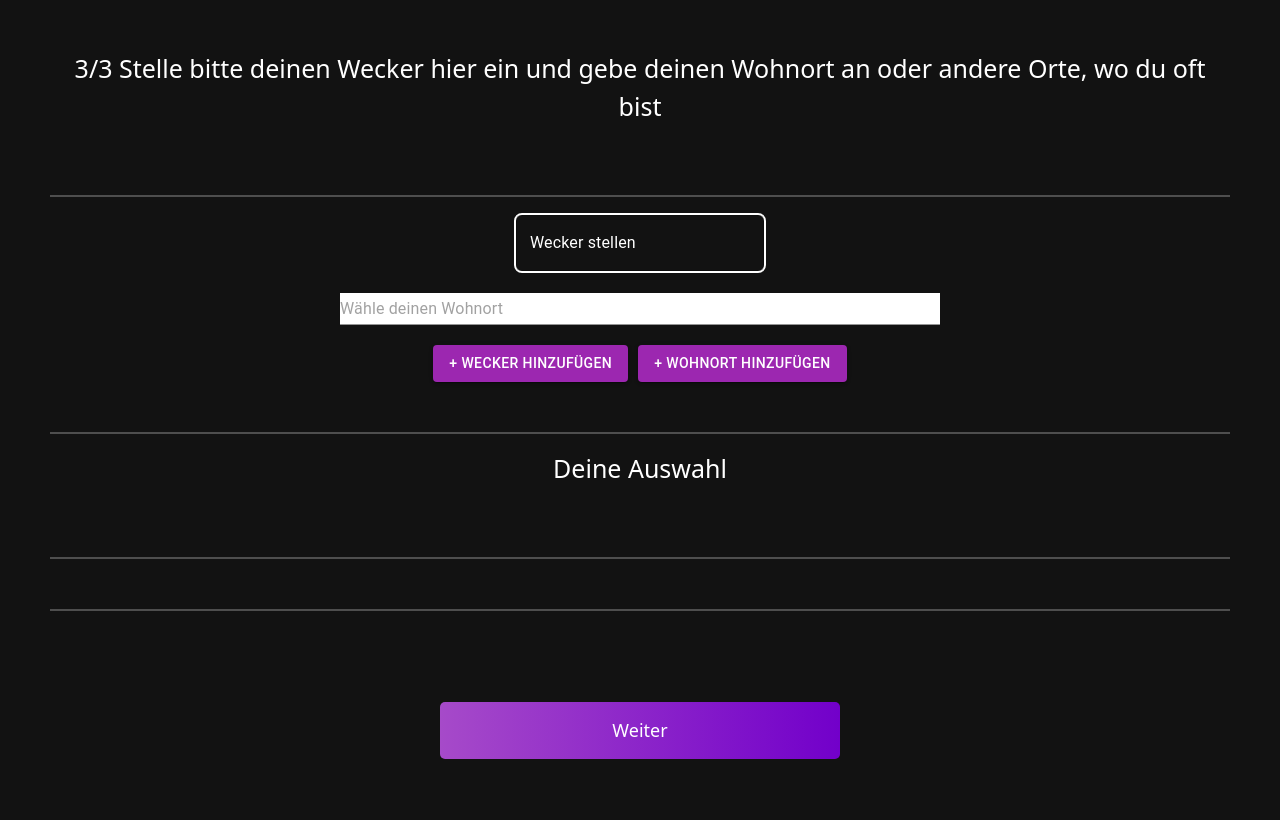
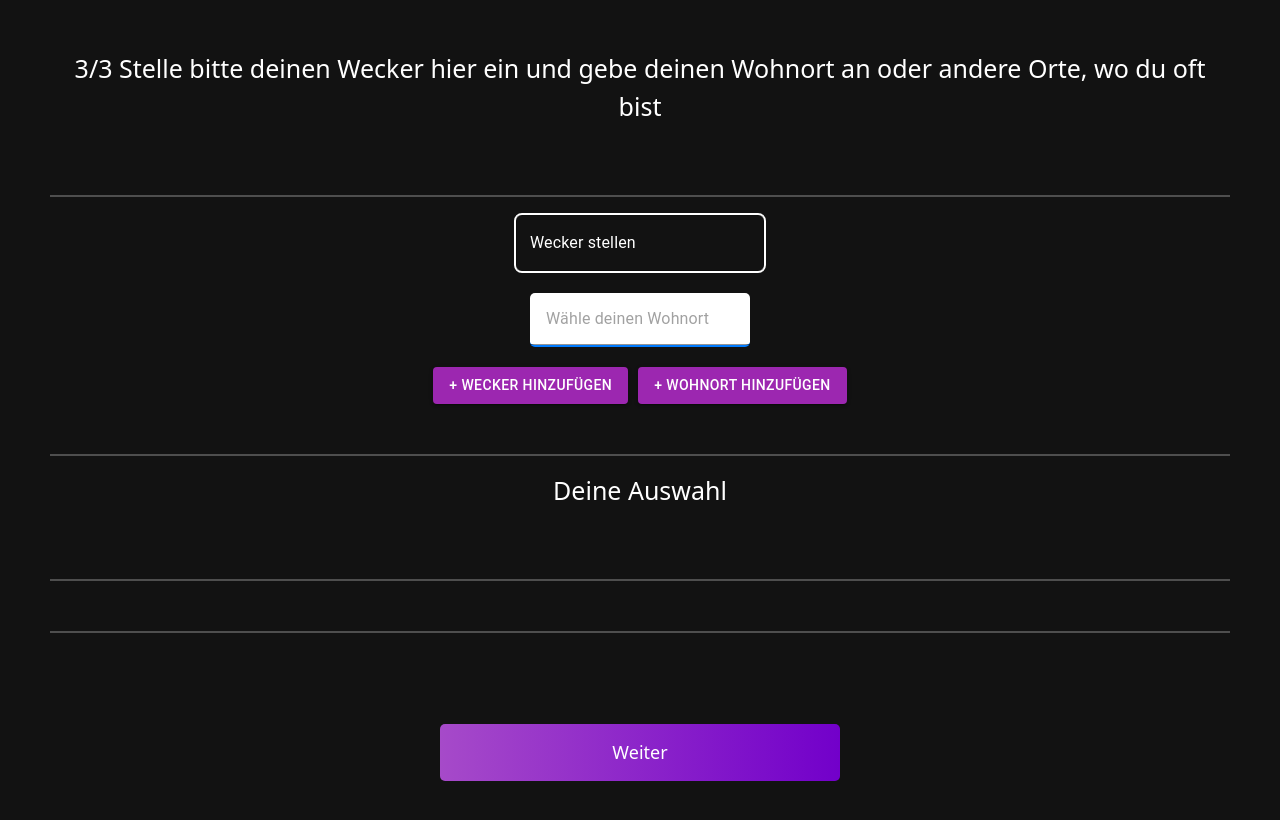
Before and after one commit to Shibdrex/AdvancedSoftwareEngineering, a React (Create React App) app in the folder Frontend-Module/: page /setTime in a window 1280 px wide. Shown: the top 820 px of the page. Built offline with nearby package versions, Linux system fonts and the light colour scheme.

Commit message:
Frontend: umbenennung und etc

```diff
--- a/Frontend-Module/src/App.css
+++ b/Frontend-Module/src/App.css
@@ -57,7 +57,7 @@ p {
     }
 }
 
-.start-button {
+.preference-button {
     background: linear-gradient(to right, #a64ac9, #7200ca);
     border: none;
     color: white;
@@ -71,7 +71,7 @@ p {
     width: 400px; /* Optional: maximale Breite festlegen */
 }
 
-.start-button:hover {
+.preference-button:hover {
     background: linear-gradient(to right, #7200ca, #a64ac9);
 }
 
--- a/Frontend-Module/src/components/FirstStartPage.js
+++ b/Frontend-Module/src/components/FirstStartPage.js
@@ -13,7 +13,7 @@ const navigate = useNavigateTo();
             Willkommen bei Isabella!<br />
             Deine kleine Begleitung neben dem Studium!
           </p>
-            <button className="start-button" onClick={() => navigate('/setNews')}>Jetzt starten!</button>
+            <button className="preference-button" onClick={() => navigate('/setNews')}>Jetzt starten!</button>
         </div>
       </div>
       <div className="half-page"></div>
--- a/Frontend-Module/src/components/Preferences/ChangePref.js
+++ b/Frontend-Module/src/components/Preferences/ChangePref.js
@@ -12,9 +12,9 @@ function ChangePref() {
             <div className='content'>
                 <p>Wähle einen Bereich, den du ändern willst</p>
                 <flex className="flex-container"> {/* Statt <flex> <div> verwenden */}
-                    <button className="start-button" onClick={() => navigateTo('/setNews')}>Nachrichten</button>
-                    <button className="start-button" onClick={() => navigateTo('/setInterests')}>Interessen</button>
-                    <button className="start-button" onClick={() => navigateTo('/setTime')}>Wecker und Orte</button>
+                    <button className="preference-button" onClick={() => navigateTo('/setNews')}>Nachrichten</button>
+                    <button className="preference-button" onClick={() => navigateTo('/setInterests')}>Interessen</button>
+                    <button className="preference-button" onClick={() => navigateTo('/setTime')}>Wecker und Orte</button>
                 </flex>
             </div>
         </div>
--- a/Frontend-Module/src/components/Preferences/GeneralLayout.js
+++ b/Frontend-Module/src/components/Preferences/GeneralLayout.js
@@ -22,11 +22,11 @@ function GeneralLayout({ step, question, component_one, class_name_one, class_na
         <hr></hr>
         <div className="content">
         {isTutorialCompleted ? (
-                <button className="start-button" onClick={() => navigate(nextRoute)}>
+                <button className="preference-button" onClick={() => navigate(nextRoute)}>
                     Speichern
                 </button>
             ) : (
-                <button className="start-button" onClick={() => navigate(nextRoute)}>
+                <button className="preference-button" onClick={() => navigate(nextRoute)}>
                     Weiter
                 </button>
             )}
--- a/Frontend-Module/src/components/Preferences/PrefComponents/Time/Clock.js
+++ b/Frontend-Module/src/components/Preferences/PrefComponents/Time/Clock.js
@@ -53,7 +53,21 @@ function Clock({ onAddTask }) {
                 <Input
                     value={location}
                     onChange={(e) => setLocation(e.target.value)}
-                    sx={{ background: 'white', width: '600px' }}
+                    sx={{
+                        background: 'white',
+                        width: '220px',
+                        borderRadius: '5px',
+                        padding: '10px 16px', // Innenabstand oben/unten verringern
+                        border: 'none', // keinen Rahmen
+                        outline: 'none',
+                        borderBottom: '2px solid #007bff', // Kurzer blauer Rahmen als Unterstreichung
+                        transition: 'border-bottom 0.2s',
+                        '&:focus': {
+                            outline: 'none',
+                            borderBottom: '2px solid #0056b3', // Dunklerer blauer Rahmen beim Fokus
+                        },
+                    }}
+
                     placeholder="Wähle deinen Wohnort"
                 />
                 <div style={{ display: 'flex', gap: '10px' }}>
--- a/Frontend-Module/src/components/SubmitAll.js
+++ b/Frontend-Module/src/components/SubmitAll.js
@@ -8,7 +8,7 @@ function SubmitAll({onComplete}){
       <div className='black-page'>
       <div className='content'>
       <p>Super! Deine Präferenzen wurden gespeichert!<br/>Du kannst nun Isabella benutzen. <br/>Die Präferenzen kannst du anpassen wenn du magst.</p>
-            <button className="start-button" onClick={onComplete}>Abschließen</button>
+            <button className="preference-button" onClick={onComplete}>Abschließen</button>
       </div>
       </div>
       </div>
```
